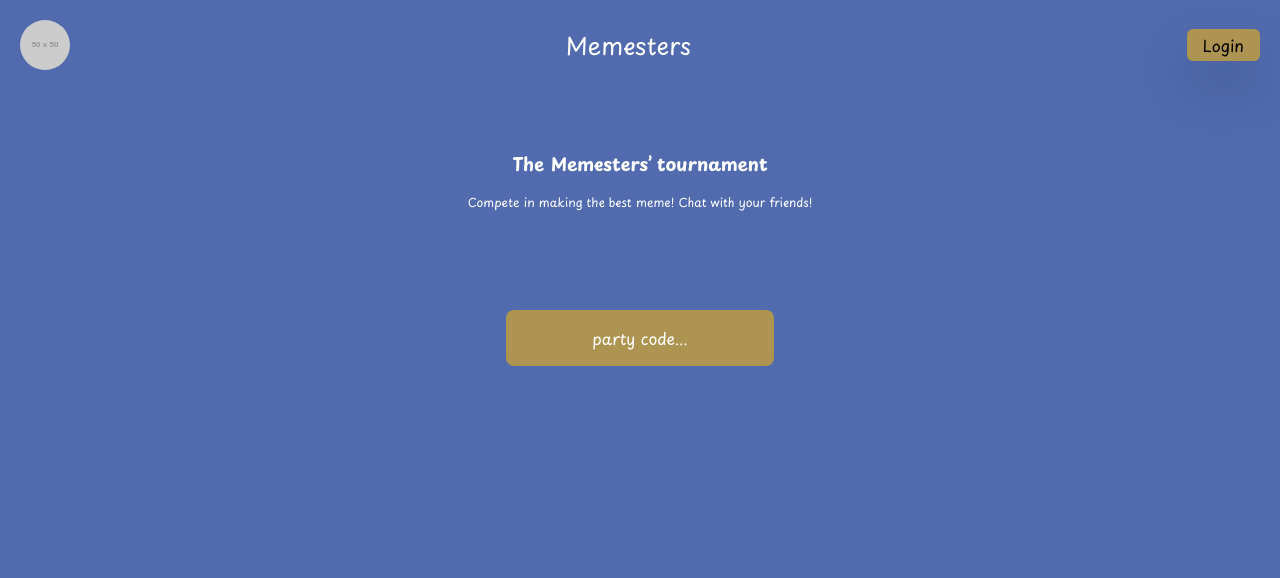
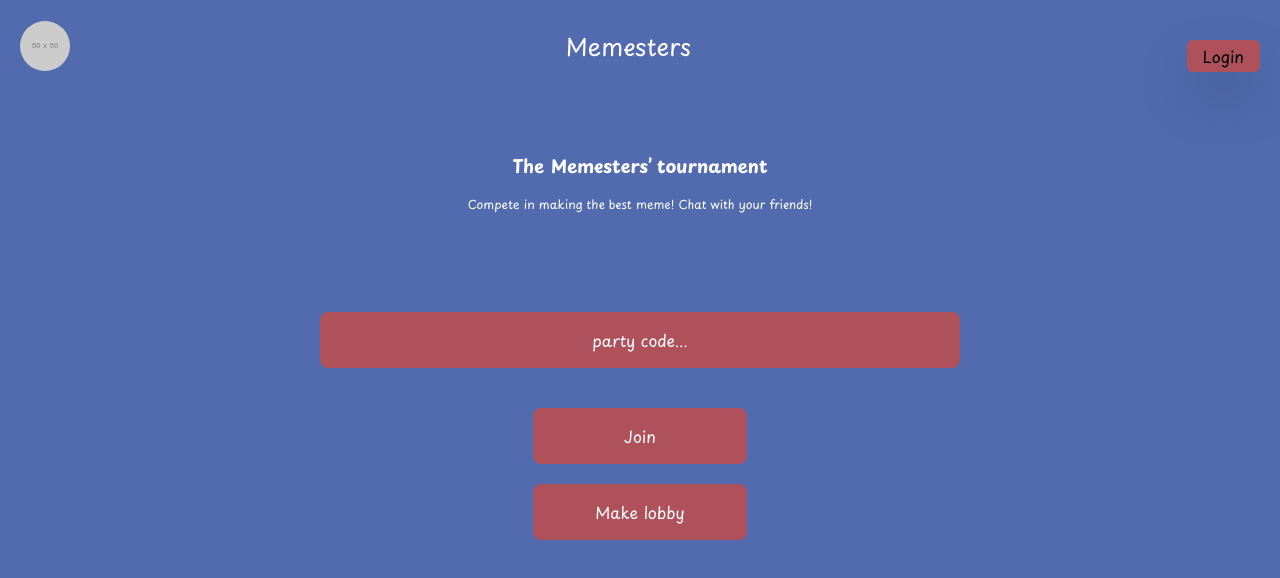
Before and after one commit to EliasNeerbye/memesters-tournament, a React (Create React App) app in the folder frontend/: page / in a window 1280 px wide. Shown: the top 578 px of the page. Built offline with nearby package versions, Linux system fonts and the light colour scheme; no server answers.

Commit message:
I have added the login and registration

```diff
--- a/frontend/src/App.js
+++ b/frontend/src/App.js
@@ -3,6 +3,7 @@ import { Routes, Route } from "react-router-dom";
 import LandingPage from "./pages/LandingPage";
 import CreateUser from "./pages/CreateUser";
 import LoginUser from "./pages/LoginUser";
+import ProfilePage from "./pages/ProfilePage";
 
 function App() {
   return (
@@ -10,6 +11,7 @@ function App() {
       <Route path="/" element={<LandingPage />} />
       <Route path="/createUser" element={<CreateUser />} />
       <Route path="/login" element={<LoginUser />} />
+      <Route path="/profile" element={<ProfilePage />} />
     </Routes>
   );
 }
--- a/frontend/src/index.css
+++ b/frontend/src/index.css
@@ -10,11 +10,26 @@
 
 
 
-@layer components{
-  body{
+@layer components {
+  body {
     @apply
     font-playpen
     bg-primaryColor
     text-white
+    transition-all ease-in-out duration-300;
+  }
+
+  input, button {
+    @apply
+    bg-secondaryColor
+    text-white
+    rounded-lg
+    p-4
+    pl-6
+    pr-6
+    mt-5
+    placeholder-white
+    transition-all ease-in-out duration-300
+    hover:scale-110;
   }
 }
--- a/frontend/src/pages/LandingPage.jsx
+++ b/frontend/src/pages/LandingPage.jsx
@@ -30,14 +30,16 @@ export default function LandingPage() {
           </p>
         </div>
         <div class="flex flex-col justify-center items-center text-center mt-20">
-          <form action="">
+          <form class="flex flex-col justify-center w-1/2" action="">
             <input
               class="text-center rounded-lg bg-secondaryColor p-4 pl-6 pr-6 mt-5 text-white placeholder-white"
               type="text"
               placeholder="party code..."
             />
-            <button class=""></button>
-            <button class=""></button>
+            <div class="flex flex-col justify-center items-center w-full mt-5">
+            <button class="flex justify-center w-1/3">Join</button>
+            <button class="flex justify-center w-1/3">Make lobby</button>
+            </div>
           </form>
         </div>
       </main>
--- /dev/null
+++ b/frontend/src/pages/ProfilePage.jsx
@@ -0,0 +1,40 @@
+export default function ProfilePage() {
+    return (
+        <div class="flex flex-col justify-center items-center mt-20">
+            <div id="usernameContainer">
+                <h1 class="text-xl">Username</h1>
+            </div>
+            <img class="rounded-lg mt-5" src="https://placehold.co/50" alt="Profile picture" id="profilePicture"></img>
+            <div class="flex flex-col justify-center items-center mt-5">
+                <ul>
+                    <li>
+                        <label htmlFor="setting1">setting1:</label>
+                        <input type="checkbox" name="setting1" id="setting1"></input>
+                    </li>
+                    <li>
+                        <label htmlFor="setting2">setting2:</label>
+                        <input type="checkbox" name="setting2" id="setting2"></input>
+                    </li>
+                    <li>
+                        <label htmlFor="setting3">setting3:</label>
+                        <input type="checkbox" name="setting3" id="setting3"></input>
+                    </li>
+                </ul>
+            </div>
+            <div class="flex flex-col justify-center items-center mt-5">
+                <div class="flex flex-col justify-center items-center">
+                <h1>Username</h1>
+                <button>edit</button>
+                </div>
+                <div class="flex flex-col justify-center items-center">
+                <h1>Email</h1>
+                <button>edit</button>
+                </div>
+                <div class="flex flex-col justify-center items-center">
+                <h1>Password</h1>
+                <button>edit</button>
+                </div>
+            </div>
+        </div>
+    )
+}
--- a/frontend/tailwind.config.js
+++ b/frontend/tailwind.config.js
@@ -11,7 +11,7 @@ module.exports = {
       },
       colors: {
         "primaryColor": "#516BAE",
-        "secondaryColor": "#AE9451"
+        "secondaryColor": "#AE515B"
       },
     },
   },
```
